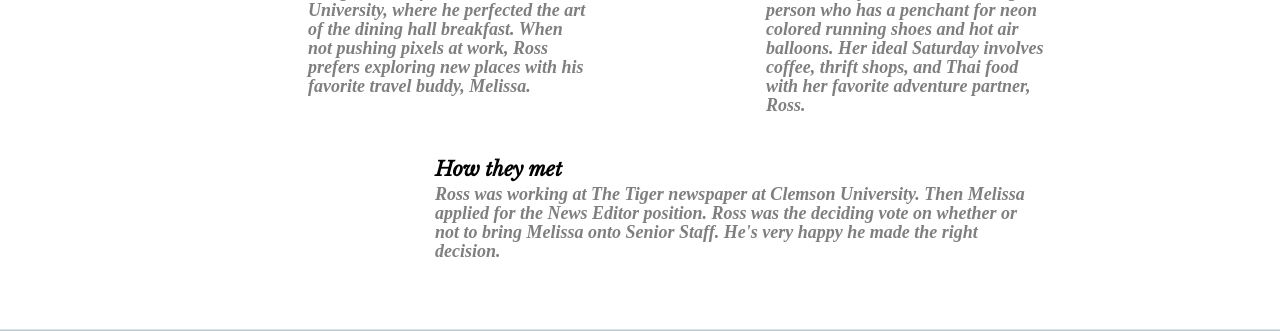
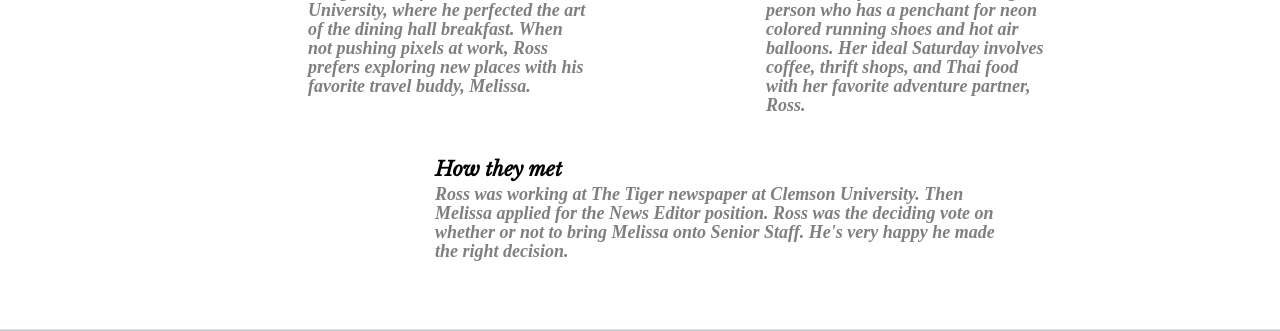
Before and after one commit to rosskucsera/hoorayrossandmelissa, a PHP site: page / in a window 1280 px wide. Shown: the part 1869-2200 px from the top of the page. Run offline with PHP 8.4, Linux system fonts and the light colour scheme; some web fonts are replaced.

Commit message:
p width change

```diff
--- a/site/css/styles.css
+++ b/site/css/styles.css
@@ -131,7 +131,7 @@ a.appstore_icon{background-image:url(../images/social_icons.png);float:left;heig
 .team_member_info_both{float:left;margin-left:auto;margin-top:40px;width:700px;padding-left: 10px;padding-right: 10px;}
 .team_member_info_both h4{font-size:20px;font-weight:700;color:#545454;}
 .team_member_info_both h2{font-size:20px;font-weight:700;color:black;}
-.team_member_info_both p{font-size:18px;line-height:19px;font-style:none;color:#7F7F7F;padding-top:10px;padding-bottom:8px;width:600px;}
+.team_member_info_both p{font-size:18px;line-height:19px;font-style:none;color:#7F7F7F;padding-top:10px;padding-bottom:8px;width:580px;}
 
 
 /* Animations */
```
